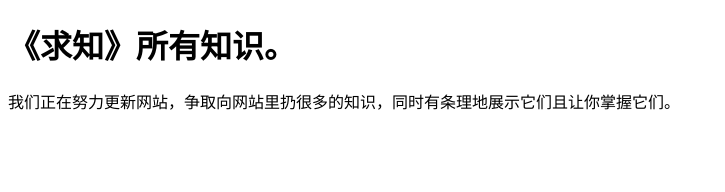
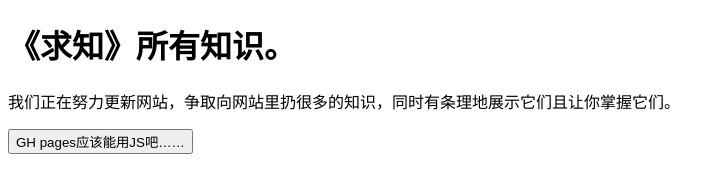
Before and after one commit to FourthDing/getknowledges, a plain HTML site: page knowledges/index.html in a window 1280 px wide. Shown: the whole page, without its empty margins (0-725 px from the left). Drawn offline with Linux system fonts and the light colour scheme.

Commit message:
Update index.html

```diff
--- a/knowledges/index.html
+++ b/knowledges/index.html
@@ -6,5 +6,6 @@
     <body>
         <h1>《求知》所有知识。</h1>
         <p>我们正在努力更新网站，争取向网站里扔很多的知识，同时有条理地展示它们且让你掌握它们。</p>
+        <button type="button" onclick="alert('能用！好欸！')">GH pages应该能用JS吧……</button>
     </body>
 </html>
```
